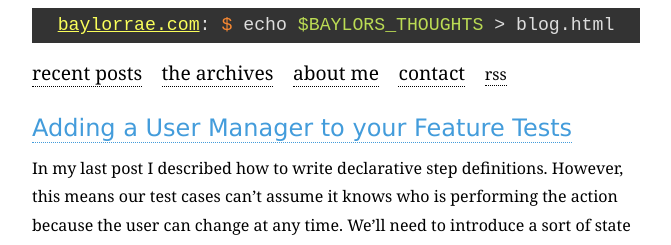
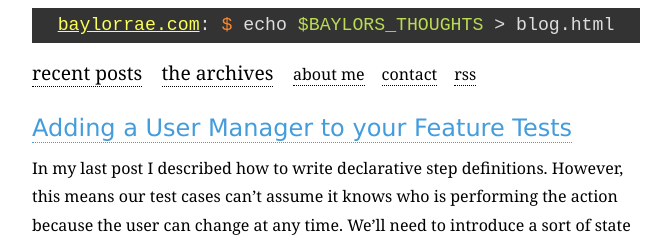
Before and after one commit to BaylorRae/baylorrae.github.io, a Jekyll site: the page built from index.md, in a window 1280 px wide. Shown: the top 245 px of the page, without its empty margins (304-975 px from the left). Built offline with Jekyll 4.4.1, drawn with Linux system fonts in a browser that asks for light colours.

Commit message:
add sub links

```diff
--- a/_includes/header.html
+++ b/_includes/header.html
@@ -6,8 +6,8 @@
 <nav>
   <a href="/">recent posts</a>
   <a href="/archives">the archives</a>
-  <a href="/about-me">about me</a>
-  <a href="/contact">contact</a>
 
+  <a class="sub-link" href="/about-me">about me</a>
+  <a class="sub-link" href="/contact">contact</a>
   <a class="sub-link" href="{{ "/feed.xml" | absolute_url }}">rss</a>
 </nav>
```
